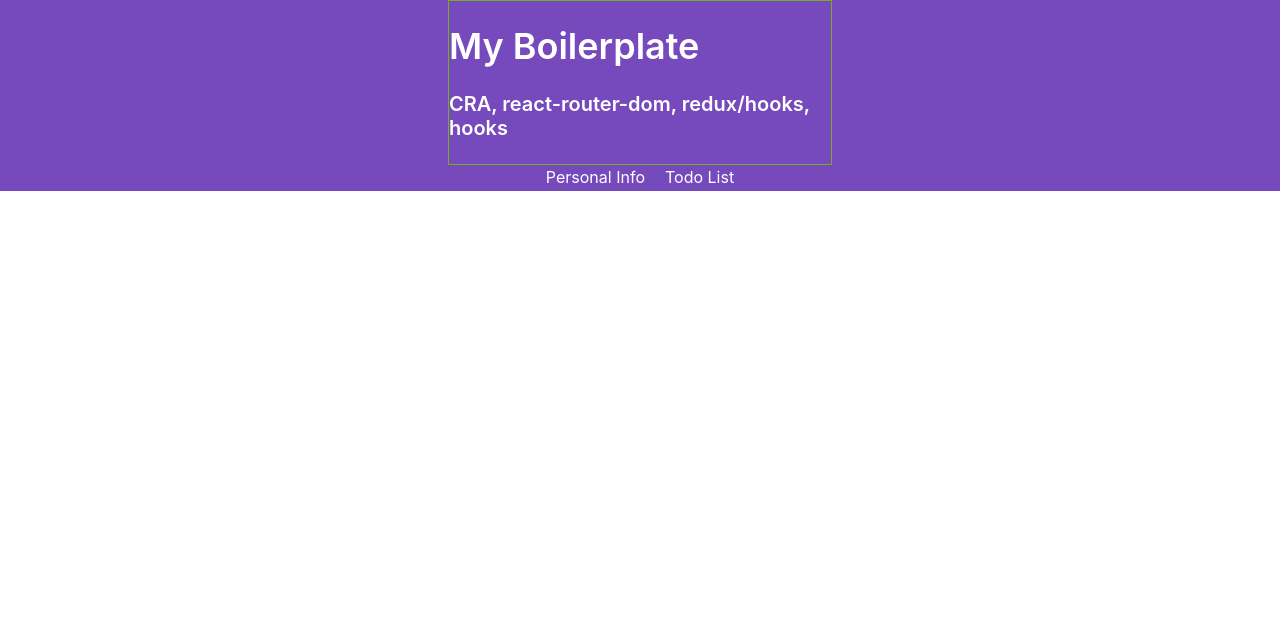
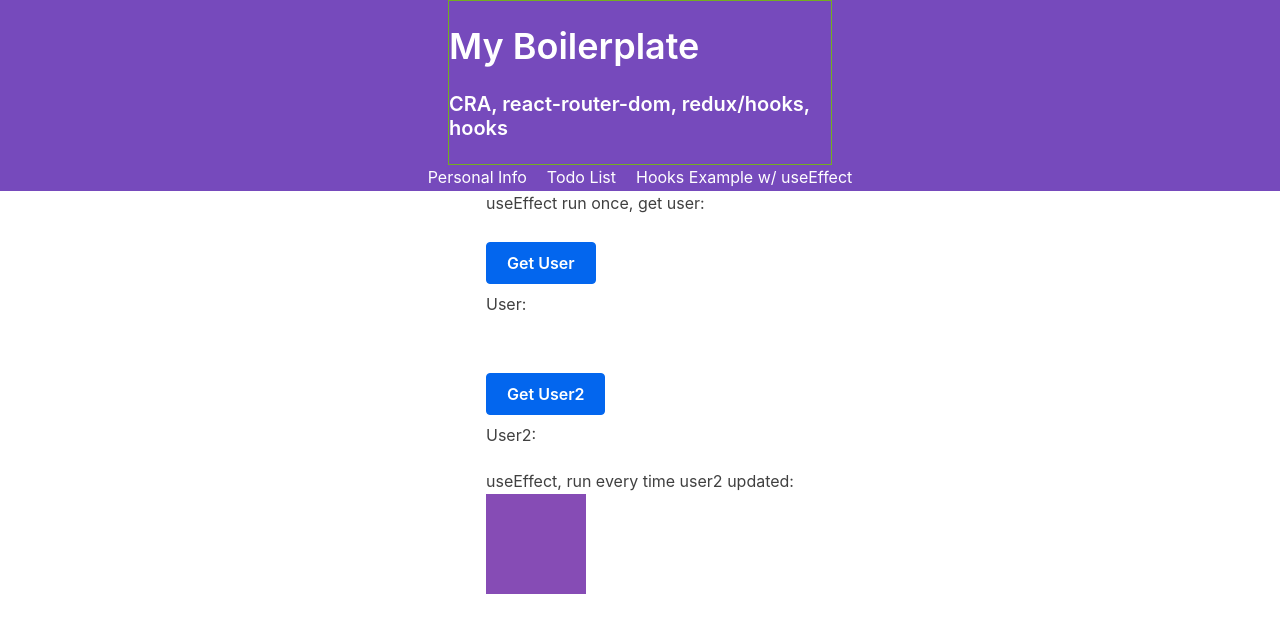
Before and after one commit to dcmodie/my_react_bp, a React (Create React App) app: page /hooks-example in a window 1280 px wide. Shown: the top 632 px of the page. Built offline with nearby package versions, Linux system fonts and the light colour scheme; no server answers.

Commit message:
added hooks example page

```diff
--- a/package.json
+++ b/package.json
@@ -6,6 +6,7 @@
     "@testing-library/jest-dom": "^4.2.4",
     "@testing-library/react": "^9.3.2",
     "@testing-library/user-event": "^7.1.2",
+    "axios": "^0.21.1",
     "classnames": "^2.2.6",
     "faker": "^4.1.0",
     "miragejs": "^0.1.35",
--- a/src/App.js
+++ b/src/App.js
@@ -2,6 +2,7 @@ import React from 'react'
 import Header from './features/header/Header'
 import TodoList from './features/todos/todosList'
 import PersonalInfoPage from './features/personalInfo/PersonalInfoPage'
+import HooksExample from './features/hooksExample/HooksExample'
 import { BrowserRouter as Router, Route, Switch , Link} from 'react-router-dom';
 import './index.css'
 
@@ -22,6 +23,7 @@ function App() {
           <section>
             <Link to="/personal-info">Personal Info</Link>
             <Link to="/todo-list">Todo List</Link>
+            <Link to="/hooks-example">Hooks Example w/ useEffect</Link>
           </section>
         </nav>
         <section>
@@ -31,6 +33,9 @@ function App() {
             </Route>
             <Route path="/todo-list">
               <TodoList />
+            </Route>
+            <Route path="/hooks-example">
+              <HooksExample />
             </Route>
             <Route path="/personal-info">
               <PersonalInfoPage />
--- a/src/features/header/Header.js
+++ b/src/features/header/Header.js
@@ -26,7 +26,7 @@ const Header = ()=>{
 	return (
 
 		<div onKeyDown={handleKeyDown} >
-			<input id="header" onChange={changeHandler} value={text} placeholder="add item" style={{margin:"0 0 1.5rem 0;"}}/>
+			<input id="header" onChange={changeHandler} value={text} placeholder="add item" style={{margin:"0 0 1.5rem 0"}}/>
 		</div>
 		)
 }
--- /dev/null
+++ b/src/features/hooksExample/HooksExample.js
@@ -0,0 +1,55 @@
+import React, {useState, useEffect} from 'react';
+import axios from 'axios';
+
+const HooksExample = ()=>{
+	const [user, setUser] = useState(' ');
+	const [user2, setUser2] = useState(' ');
+	const [userAtMount, setUserAtMount] = useState(null);
+	const [color, setColor] = useState(0);
+
+	useEffect(() => {//run on mount
+
+		async function myFetch() {
+			const result = await axios("https://randomuser.me/api/");
+			setUserAtMount(result.data.results[0].name.first)
+		}
+		myFetch();
+    }, [])
+
+    useEffect(() => {//run when user2 change
+		setColor("#" + Math.floor(Math.random()*16777215).toString(16));
+    }, [user2])
+
+	const onGetUserClick = ()=>{
+		async function myFetch() {
+			const result = await axios("https://randomuser.me/api/");
+			setUser(result.data.results[0].name.first)
+		}
+		myFetch();
+	}
+	const onGetUser2Click = ()=>{
+		async function myFetch() {
+			const result = await axios("https://randomuser.me/api/");
+			setUser2(result.data.results[0].name.first)
+		}
+		myFetch();
+	}
+
+	return (
+		<div>
+			<div>useEffect run once, get user:</div>
+			<div>{userAtMount}</div>
+			<div>&nbsp;</div>
+			<button onClick={onGetUserClick}>Get User</button>
+			<div>User:</div>
+			<div style={{"height":"30px"}}>{user}</div>
+			<div>&nbsp;</div>
+			<button onClick={onGetUser2Click}>Get User2</button>
+			<div>User2:</div>
+			<div style={{"height":"20px"}}>{user2}</div>
+			<div>useEffect, run every time user2 updated:</div>
+			<div style={{'background':color, 'height':"100px", "width":"100px"}}></div>
+		</div>)
+}
+
+export default HooksExample;
--- a/src/features/personalInfo/PersonalInfoPage.js
+++ b/src/features/personalInfo/PersonalInfoPage.js
@@ -1,9 +1,15 @@
 import React from 'react'
-import { useSelector, useDispatch } from 'react-redux';
+import { useSelector, useDispatch} from 'react-redux';
+import{ useState, useEffect } from 'react';
+import axios from 'axios';
 
-const PersonalInfoPage = ()=>{
+const PersonalInfoPage = () => {
 	const pInfo = useSelector((state) => state.personalInfo );// pass into hook the function to get this data from the store
 	const dispatch = useDispatch();//write to reducer
+
+
+ 	//	useState returns a pair of values: the current state and a function that updates it. This is why we write const [count, setCount]
+	const [data, setData] = useState(null);
 
 	const handleNameChange = (e)=>{
 		dispatch({ type: 'nameChanged', payload: e.target.value });
@@ -13,13 +19,25 @@ const PersonalInfoPage = ()=>{
 		dispatch({ type: 'streetChanged', payload: e.target.value });
 	}
 
+	useEffect(() => {
+	  async function fetchData() {
+	    // You can await here
+	    const response = await axios('https://httpbin.org/anything');
+	    setData(response.url)
+
+	    // ...
+	  }
+	  fetchData();
+	}, []); // Or [] if effe
+
+
+
 	return (
 		<div>
 			<input value={pInfo.name} placeholder="name" onChange={ handleNameChange }/>
 			<input value={pInfo.street} placeholder="street" onChange={ handleStreetChange }/>
-		</div>
-	)
-
+			<div>{data}</div>
+		</div>)
 }
 
 export default PersonalInfoPage;
--- a/src/index.css
+++ b/src/index.css
@@ -32,21 +32,6 @@ p {
   font-size: 1.1rem;
 }
 
-button {
-  margin: 0;
-  padding: 0;
-  border: 0;
-  background: none;
-  font-size: 100%;
-  vertical-align: baseline;
-  font-family: inherit;
-  font-weight: inherit;
-  color: inherit;
-  -webkit-appearance: none;
-  appearance: none;
-  -webkit-font-smoothing: antialiased;
-  -moz-osx-font-smoothing: grayscale;
-}
 /* Title */
 .title {
   margin:auto;
@@ -114,19 +99,6 @@ section h1 {
   font-size: 3rem;
 }
 
-.button {
-  display: inline-block;
-  background: #1976d2;
-  color: white;
-  border-radius: 4px;
-  font-weight: 700;
-  padding: 0.75rem 1.5rem;
-}
-
-button:disabled,
-button:disabled:hover {
-  opacity: 0.5;
-}
 
 /* https://projects.lukehaas.me/css-loaders/ , Loader #3 */
 .loader {
```
Also changed, not shown: public/manifest.json, 1 other file (tests, documents, lock files or other folders).
